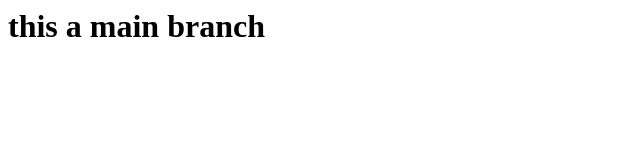
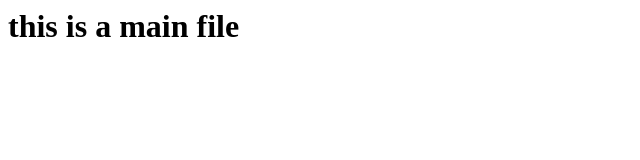
Before and after one commit to prachikachahal/AMAZONE-CLONE, a plain HTML site: page localDemo/index.html in a window 1280 px wide. Shown: the whole page, without its empty margins (0-640 px from the left). Drawn offline with Linux system fonts and the light colour scheme.

Commit message:
new change

```diff
--- a/localDemo/index.html
+++ b/localDemo/index.html
@@ -1 +1 @@
-<h1>this a main branch</h1>
+<h1>this is a main file</h1>
```
